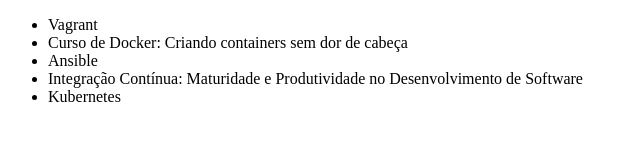
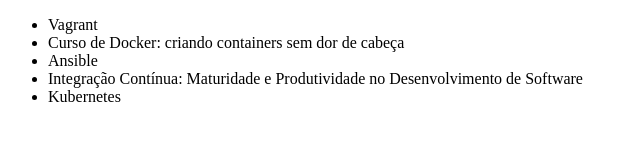
Before and after one commit to Diego-codecell/alura-git, a plain HTML site: page index.html in a window 1280 px wide. Shown: the full height of the page, 0-640 px from the left. Drawn offline with Linux system fonts and the light colour scheme.

Commit message:
Alterando lista do docker

```diff
--- a/index.html
+++ b/index.html
@@ -7,7 +7,7 @@
 <body>
     <ul>
         <li>Vagrant</li>
-        <li>Curso de Docker: Criando containers sem dor de cabeça</li>
+        <li>Curso de Docker: criando containers sem dor de cabeça</li>
         <li>Ansible</li>
         <li>Integração Contínua: Maturidade e Produtividade no Desenvolvimento de Software</li>
         <li>Kubernetes</li>
```
